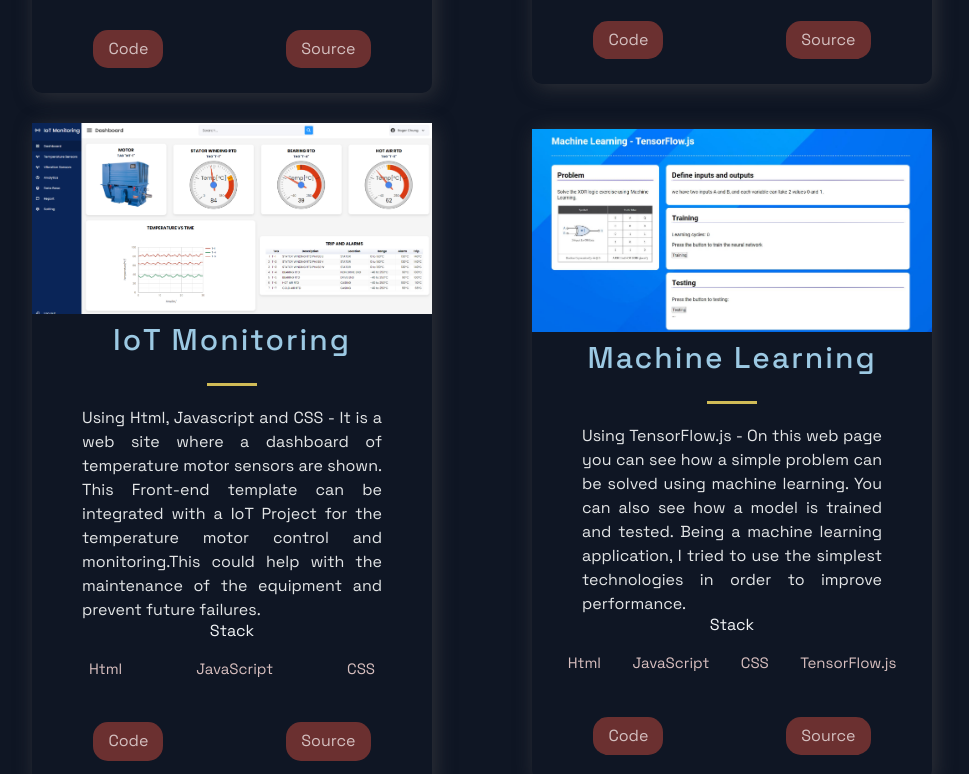
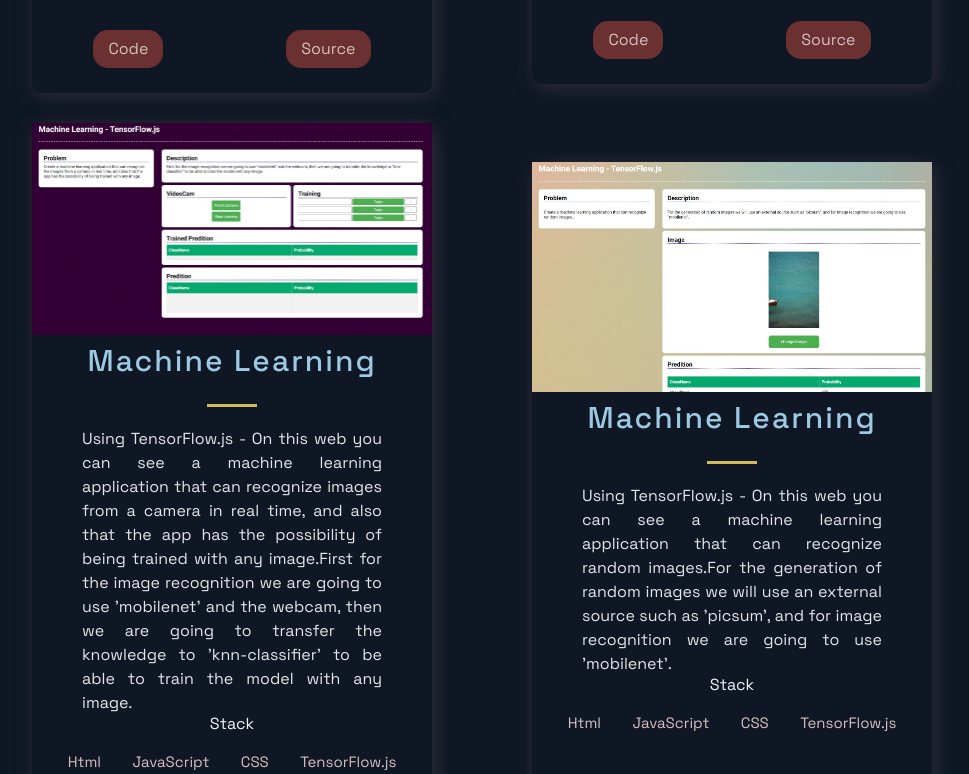
Before and after one commit to rch-goldsnaker/R006_Portafolio_NextJs, a Next.js app: page / in a window 1280 px wide. Shown: the part 1500-2274 px from the top of the page, without its empty margins (158-1127 px from the left). Built offline with nearby package versions, Linux system fonts and the light colour scheme.

Commit message:
Updates projects

```diff
--- a/src/constants/constants.js
+++ b/src/constants/constants.js
@@ -17,23 +17,32 @@ export const projects = [
     visit: 'https://github.com/rch-goldsnaker/R005_Blog_NextJs-GraphQL-Tailwind',
     id: 1,
   },
-  {
-    title: 'IoT Monitoring',
-    description:"Using Html, Javascript and CSS - It is a web site where a dashboard of temperature motor sensors are shown. This Front-end template can be integrated with a IoT Project for the temperature motor control and monitoring.This could help with the maintenance of the equipment and prevent future failures.",
-    image: '/images/iotmotor.PNG',
-    tags: ['Html', 'JavaScript','CSS'],
-    source: 'https://rch-goldsnaker.github.io/rch.goldsnaker/',
-    visit: 'https://github.com/rch-goldsnaker/rch.goldsnaker',
-    id: 2,
-  },
+  // {
+  //   title: 'IoT Monitoring',
+  //   description:"Using Html, Javascript and CSS - It is a web site where a dashboard of temperature motor sensors are shown. This Front-end template can be integrated with a IoT Project for the temperature motor control and monitoring.This could help with the maintenance of the equipment and prevent future failures.",
+  //   image: '/images/iotmotor.PNG',
+  //   tags: ['Html', 'JavaScript','CSS'],
+  //   source: 'https://rch-goldsnaker.github.io/rch.goldsnaker/',
+  //   visit: 'https://github.com/rch-goldsnaker/rch.goldsnaker',
+  //   id: 2,
+  // },
+  // {
+  //   title: 'Machine Learning',
+  //   description:"Using TensorFlow.js - On this web page you can see how a simple problem can be solved using machine learning. You can also see how a model is trained and tested. Being a machine learning application, I tried to use the simplest technologies in order to improve performance.",
+  //   image: '/images/mlXor.JPG',
+  //   tags: ['Html', 'JavaScript','CSS','TensorFlow.js'],
+  //   source: 'https://rch-goldsnaker.github.io/TensorFlowJS_XOR_001/',
+  //   visit: 'https://github.com/rch-goldsnaker/TensorFlowJS_XOR_001',
+  //   id: 3,
+  // },
   {
     title: 'Machine Learning',
-    description:"Using TensorFlow.js - On this web page you can see how a simple problem can be solved using machine learning. You can also see how a model is trained and tested. Being a machine learning application, I tried to use the simplest technologies in order to improve performance.",
-    image: '/images/mlXor.JPG',
+    description:"Using TensorFlow.js - On this web you can see a machine learning application that can recognize images from a camera in real time, and also that the app has the possibility of being trained with any image.First for the image recognition we are going to use 'mobilenet' and the webcam, then we are going to transfer the knowledge to 'knn-classifier' to be able to train the model with any image.",
+    image: '/images/transferTensor.JPG',
     tags: ['Html', 'JavaScript','CSS','TensorFlow.js'],
-    source: 'https://rch-goldsnaker.github.io/TensorFlowJS_XOR_001/',
-    visit: 'https://github.com/rch-goldsnaker/TensorFlowJS_XOR_001',
-    id: 3,
+    source: 'https://rch-goldsnaker.github.io/TensorFlowJS_knowledgeTransfer_003/',
+    visit: 'https://github.com/rch-goldsnaker/TensorFlowJS_knowledgeTransfer_003',
+    id: 2,
   },
   {
     title: 'Machine Learning',
@@ -42,16 +51,7 @@ export const projects = [
     tags: ['Html', 'JavaScript','CSS','TensorFlow.js'],
     source: 'https://rch-goldsnaker.github.io/TensorFlowJS_Mobilenet_002/',
     visit: 'https://github.com/rch-goldsnaker/TensorFlowJS_Mobilenet_002',
-    id: 4,
-  },
-  {
-    title: 'Machine Learning',
-    description:"Using TensorFlow.js - On this web you can see a machine learning application that can recognize images from a camera in real time, and also that the app has the possibility of being trained with any image.First for the image recognition we are going to use 'mobilenet' and the webcam, then we are going to transfer the knowledge to 'knn-classifier' to be able to train the model with any image.",
-    image: '/images/transferTensor.JPG',
-    tags: ['Html', 'JavaScript','CSS','TensorFlow.js'],
-    source: 'https://rch-goldsnaker.github.io/TensorFlowJS_knowledgeTransfer_003/',
-    visit: 'https://github.com/rch-goldsnaker/TensorFlowJS_knowledgeTransfer_003',
-    id: 5,
+    id: 3,
   },
 ];
 
```
